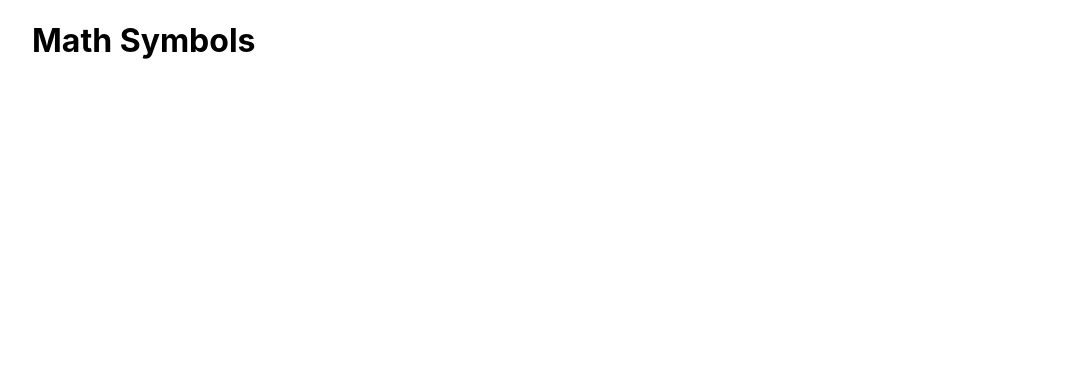
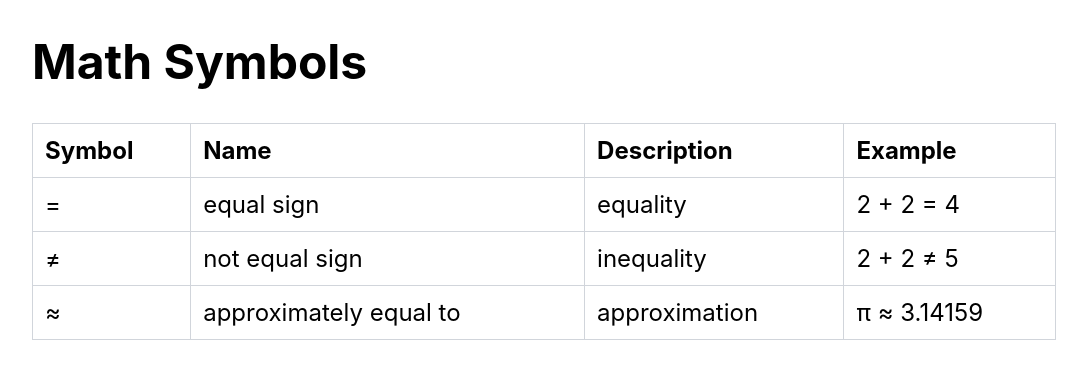
Before and after one commit to kennytrbl/math-symbols, a React (Create React App) app: page / in a window 1280 px wide. Shown: the top 378 px of the page, without its empty margins (96-1183 px from the left). Built offline with nearby package versions, Linux system fonts and the light colour scheme.

Commit message:
local push

```diff
--- a/src/App.css
+++ b/src/App.css
@@ -1,4 +1,25 @@
 :root {
+  font-size: 1.5em;
   margin: auto;
   width: 80%;
 }
+
+table {
+  width: 100%;
+  border-collapse: collapse;
+}
+
+table th,
+table td {
+  border: 1px solid #d1d5db;
+  padding: 0.5rem;
+  text-align: left;
+}
+
+table tbody tr {
+  cursor: pointer;
+}
+
+table tbody tr:hover {
+  background-color: #f1f1f1;
+}
--- a/src/App.tsx
+++ b/src/App.tsx
@@ -1,14 +1,55 @@
 import React from "react";
 import "./App.css";
+import MathSymbolRow from "./MathSymbolRow";
 
-function App() {
+const App = () => {
+  const symbols = [
+    {
+      symbol: "=",
+      name: "equal sign",
+      description: "equality",
+      example: "2 + 2 = 4",
+    },
+    {
+      symbol: "≠",
+      name: "not equal sign",
+      description: "inequality",
+      example: "2 + 2 ≠ 5",
+    },
+    {
+      symbol: "≈",
+      name: "approximately equal to",
+      description: "approximation",
+      example: "π ≈ 3.14159",
+    },
+  ];
+
   return (
-    <div className="App">
-      <header className="App-header">
-        <h1>Math Symbols</h1>
-      </header>
+    <div>
+      <h1>Math Symbols</h1>
+      <table className="table">
+        <thead>
+          <tr>
+            <th>Symbol</th>
+            <th>Name</th>
+            <th>Description</th>
+            <th>Example</th>
+          </tr>
+        </thead>
+        <tbody>
+          {symbols.map((symbolData, index) => (
+            <MathSymbolRow
+              key={index}
+              symbol={symbolData.symbol}
+              name={symbolData.name}
+              description={symbolData.description}
+              example={symbolData.example}
+            />
+          ))}
+        </tbody>
+      </table>
     </div>
   );
-}
+};
 
 export default App;
--- /dev/null
+++ b/src/MathSymbolRow.tsx
@@ -0,0 +1,31 @@
+import React from "react";
+
+type MathSymbolRowProps = {
+  symbol: string;
+  name: string;
+  description: string;
+  example: string;
+};
+
+const MathSymbolRow = ({
+  symbol,
+  name,
+  description,
+  example,
+}: MathSymbolRowProps) => {
+  const handleRowClick = () => {
+    navigator.clipboard.writeText(symbol);
+    alert(`Copied ${symbol} to clipboard`);
+  };
+
+  return (
+    <tr onClick={handleRowClick}>
+      <td>{symbol}</td>
+      <td>{name}</td>
+      <td>{description}</td>
+      <td>{example}</td>
+    </tr>
+  );
+};
+
+export default MathSymbolRow;
```
